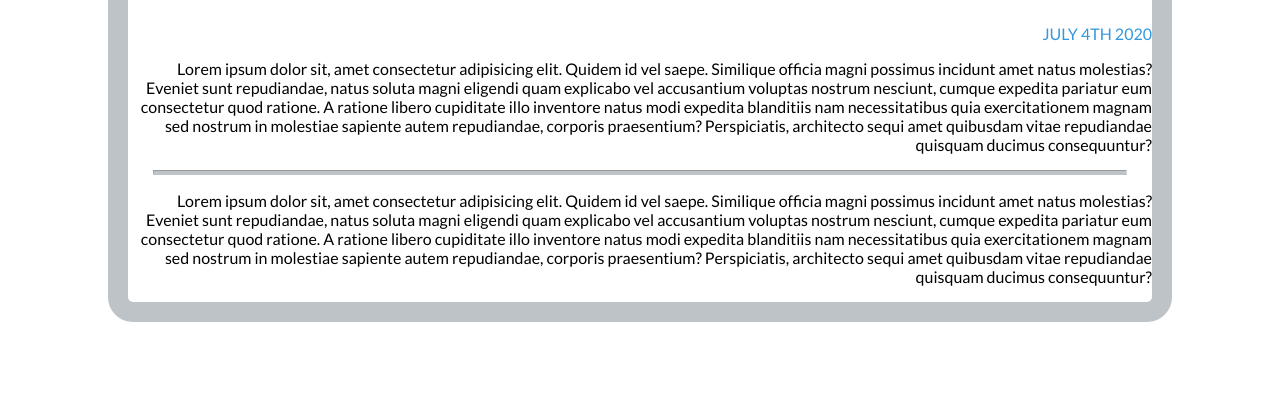
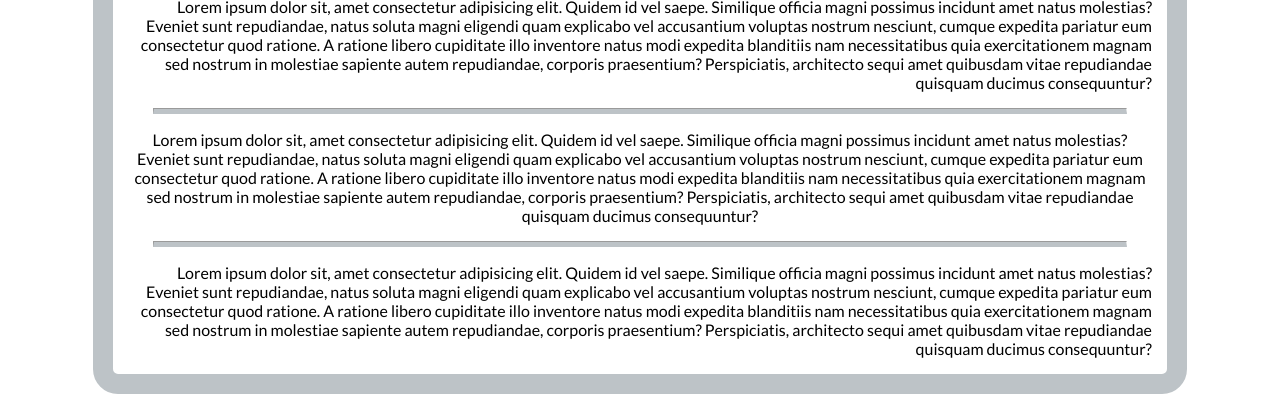
Before and after one commit to MaianneThornton/RecreateBlog, a plain HTML site: page index.html in a window 1280 px wide. Shown: the part 731-1145 px from the top of the page. Before the commit the page ends 1073 px from the top, so only its background shows below. Drawn offline with Linux system fonts and the light colour scheme.

Commit message:
Corrected in class, added missing third paragraph to last section, applied padding to body tag instead of only the h2 element, added margin to h2 element, added text-align center to the 3rd p tags

```diff
--- a/index.html
+++ b/index.html
@@ -4,7 +4,7 @@
   <meta charset="UTF-8">
   <meta http-equiv="X-UA-Compatible" content="IE=edge">
   <meta name="viewport" content="width=device-width, initial-scale=1.0">
-  <meta name="description" content="Recreate Blog">
+  <meta name="description" content="Recreate Blog Exercise">
   <link rel="stylesheet" href="style.css">
   <title>Recreate Blog</title>
 </head>
@@ -27,9 +27,12 @@
   <h2>This is My First Article</h2>
 
   <p id="date">July 4th 2020</p>
+  <hr id="one">
 
   <p>Lorem ipsum dolor sit, amet consectetur adipisicing elit. Quidem id vel saepe. Similique officia magni possimus incidunt amet natus molestias? Eveniet sunt repudiandae, natus soluta magni eligendi quam explicabo vel accusantium voluptas nostrum nesciunt, cumque expedita pariatur eum consectetur quod ratione. A ratione libero cupiditate illo inventore natus modi expedita blanditiis nam necessitatibus quia exercitationem magnam sed nostrum in molestiae sapiente autem repudiandae, corporis praesentium? Perspiciatis, architecto sequi amet quibusdam vitae repudiandae quisquam ducimus consequuntur?</p>
 <hr id="one">
+  <p>Lorem ipsum dolor sit, amet consectetur adipisicing elit. Quidem id vel saepe. Similique officia magni possimus incidunt amet natus molestias? Eveniet sunt repudiandae, natus soluta magni eligendi quam explicabo vel accusantium voluptas nostrum nesciunt, cumque expedita pariatur eum consectetur quod ratione. A ratione libero cupiditate illo inventore natus modi expedita blanditiis nam necessitatibus quia exercitationem magnam sed nostrum in molestiae sapiente autem repudiandae, corporis praesentium? Perspiciatis, architecto sequi amet quibusdam vitae repudiandae quisquam ducimus consequuntur?</p>
+    <hr id="one">
   <p>Lorem ipsum dolor sit, amet consectetur adipisicing elit. Quidem id vel saepe. Similique officia magni possimus incidunt amet natus molestias? Eveniet sunt repudiandae, natus soluta magni eligendi quam explicabo vel accusantium voluptas nostrum nesciunt, cumque expedita pariatur eum consectetur quod ratione. A ratione libero cupiditate illo inventore natus modi expedita blanditiis nam necessitatibus quia exercitationem magnam sed nostrum in molestiae sapiente autem repudiandae, corporis praesentium? Perspiciatis, architecto sequi amet quibusdam vitae repudiandae quisquam ducimus consequuntur?</p>
 
 
--- a/style.css
+++ b/style.css
@@ -6,6 +6,7 @@ body {
   width: 80%;
   margin: 20px auto;
   text-align: right;
+  padding: 0 15px;
   /* BONUS ROUNDED EDGES */
   border-radius: 25px;
 }
@@ -17,27 +18,31 @@ h2 {
   font-size: 48px;
   color:  #3D3D3D;
   text-align: left;
-  padding-left: 15px;
+  /* Sets the top margin to 20px, left/right to 0, bottom to 0 */
+  /* Top, Left/Right, Bottom */
+  margin: 20px 0 0;
 }
 /* BONUS HOVER & SPREAD */
 h2:hover {
-letter-spacing: 25px;
+  text-align: center;
+  letter-spacing: 25px;
+  /* letter-spacing: 1.7vmax; */
+}
+
+#date {
+  color: #3498DB;
+  text-transform:uppercase;
+}
+
+#one {
+  border-bottom: 5px solid #BDC3C7;
+  width: 95%;
 }
 
 #two {
   border-bottom: 10px solid #BDC3C7;
   width: 95%;
 }
-
-#date {
-  color: #3498DB;
-  text-transform:uppercase;
+p:nth-of-type(3) {
+  text-align: center;
 }
-#one {
-  border-bottom: 4px solid #BDC3C7;
-  width: 95%;
-}
-/* BONUS TERRITORY */
-hr {
-
-}
```
